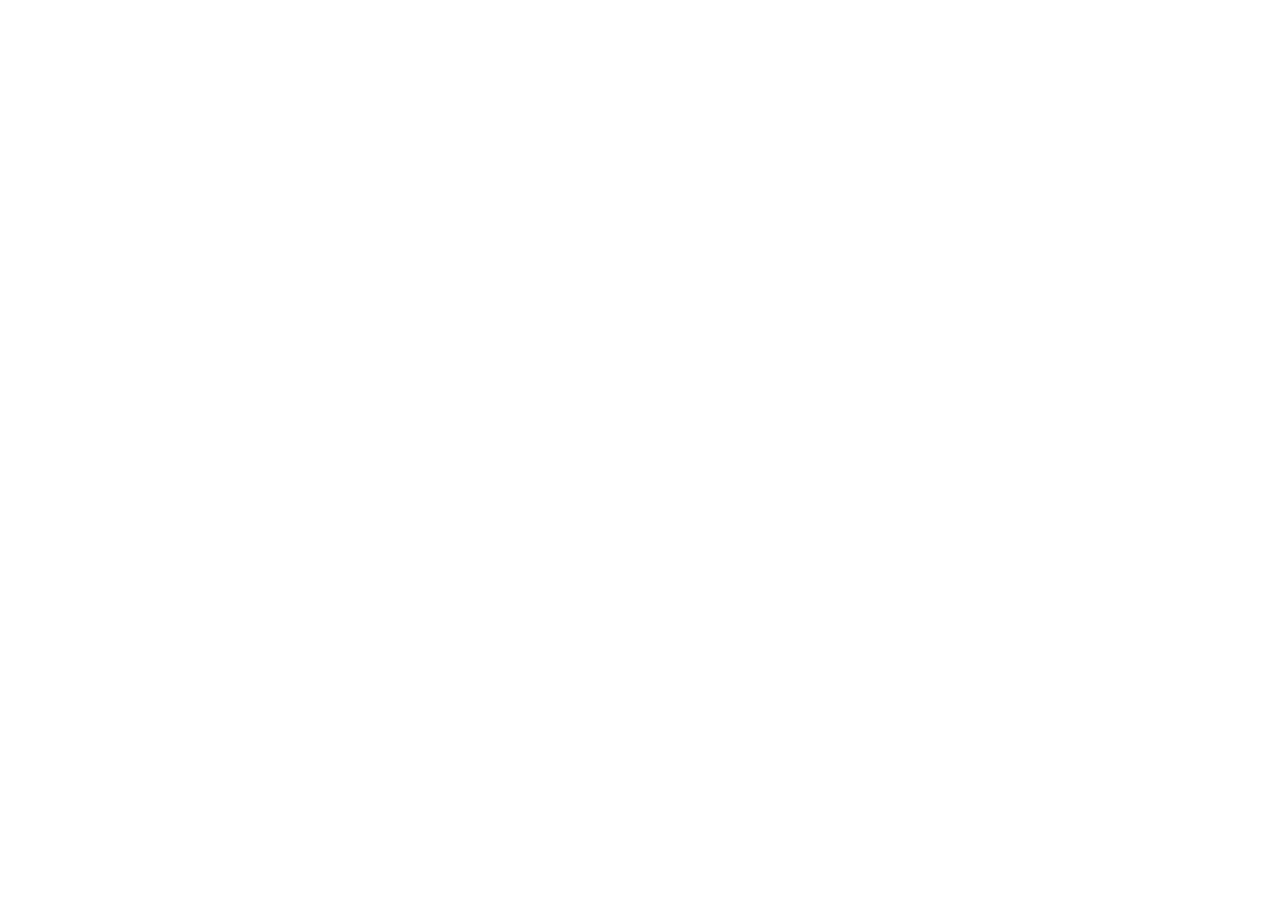
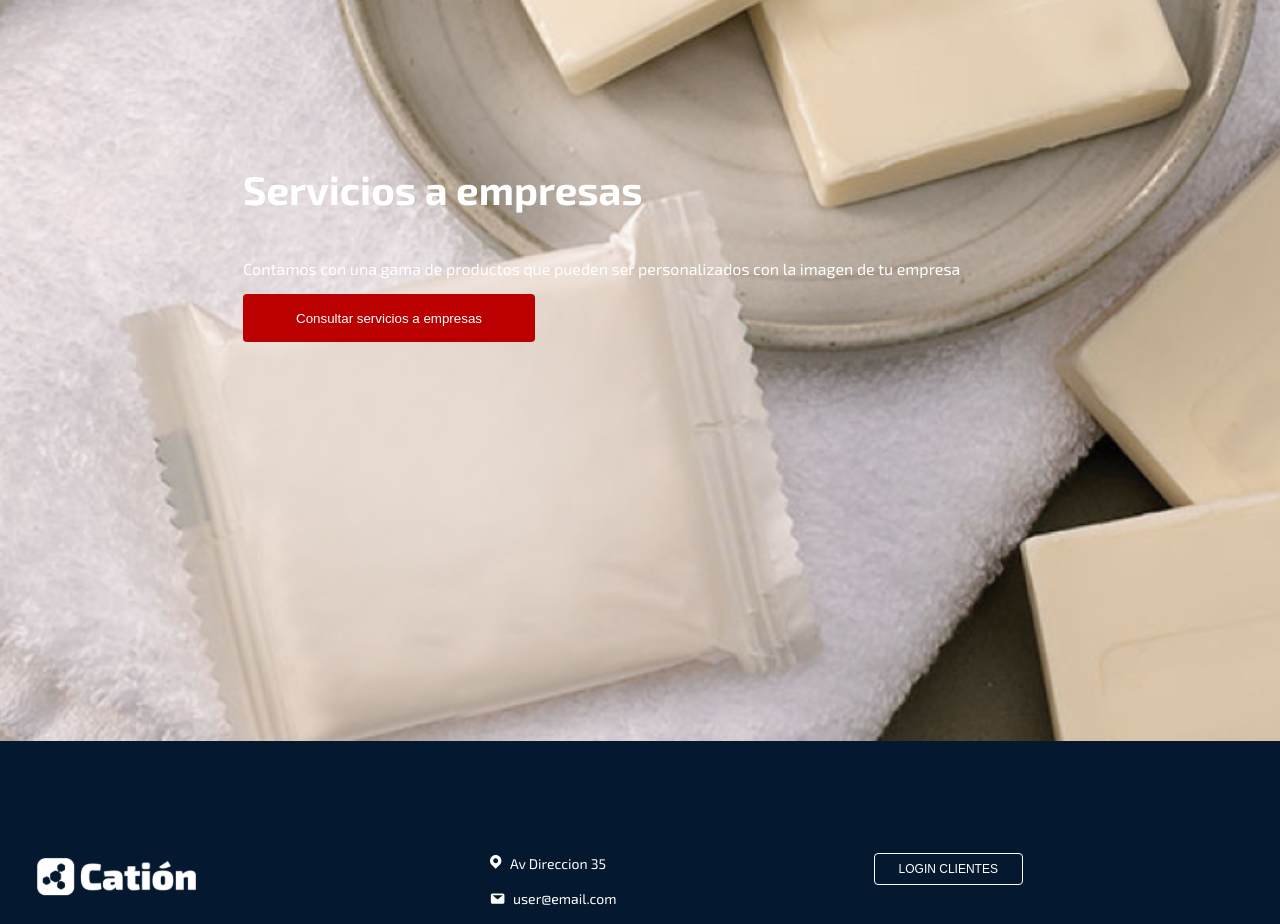
Before and after one commit to JoaquinPalacios/cation, a Next.js app: page / in a window 1280 px wide. Shown: the part 2140-3064 px from the top of the page. Before the commit the page ends 1977 px from the top, so only its background shows below. Built offline with nearby package versions, Linux system fonts and the light colour scheme.

Commit message:
Create Services component

```diff
--- /dev/null
+++ b/components/Services/index.tsx
@@ -0,0 +1,13 @@
+const Services = () => {
+    return (
+        <div className='services'>
+            <div className='services-container'>
+                <h2>Servicios a empresas</h2>
+                <p>Contamos con una gama de productos que pueden ser personalizados con la imagen de tu empresa</p>
+                <button className='button'>Consultar servicios a empresas</button>
+            </div>
+        </div>
+    );
+};
+
+export default Services;
--- a/pages/index.tsx
+++ b/pages/index.tsx
@@ -3,6 +3,7 @@
 import Image from 'next/image';
 import type { NextPage } from 'next';
 import ReachOut from '../components/ReachOut'
+import Services from '../components/Services';
 
 /**
  * @author Joaquin Palacios.
@@ -22,6 +23,7 @@
             <main className='main'>
                 <Hero />
                 <ReachOut/>
+                <Services/>
             </main>
         </div>
     );
--- a/styles/_reachOut.scss
+++ b/styles/_reachOut.scss
@@ -22,8 +22,8 @@
             font-weight: 700;
             color: white;
             font-family: 'Exo 2';
-            font-size: 40 px;
-            line-height: 40 px;
+            font-size: 40px;
+            line-height: 52px;
             text-align: center;
 
         }
--- /dev/null
+++ b/styles/_services.scss
@@ -0,0 +1,50 @@
+.services {
+    align-items: flex-end;
+    background-image: url('../public/images/services.png');
+    background-repeat: no-repeat;
+    background-size: cover;
+    background-position: center top;
+    display: flex;
+    height: 1181px;
+    position: relative;
+    width: 100%;
+
+    .services-container {
+        margin-bottom: 399px;
+        margin-left: 243px;
+
+
+
+        h2 {
+            color: white;
+            font-size: 40px;
+            line-height: 40px;
+            font-weight: 700;
+            height: 57px;
+
+
+        }
+        p {
+            color: white;
+            font-size: 16px;
+            font-weight: 400;
+        }
+        button {
+            background-color: #BA0000;
+            border-color: transparent;
+            border-radius: 4px;
+            color: white;
+            gap: 10px;
+            height: 48px;
+            padding: 12px 16px;
+            width: 292px;
+
+
+
+
+
+
+
+        }
+    }
+}
--- a/styles/globals.scss
+++ b/styles/globals.scss
@@ -4,3 +4,4 @@
 @import './hero.scss';
 @import './reachOut.scss';
 @import './footer.scss';
+@import './services.scss';
```
Also changed, not shown: public/images/services.png (added).
